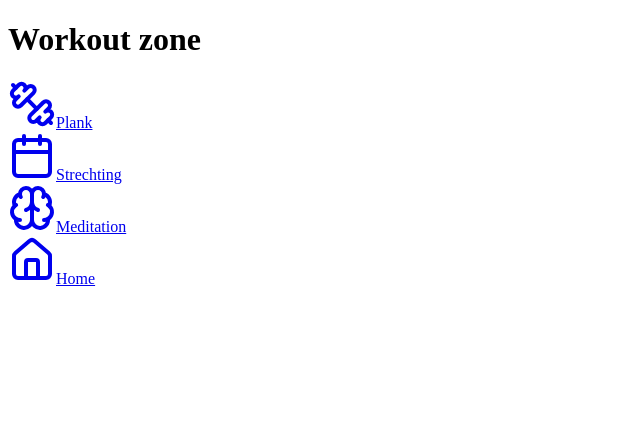
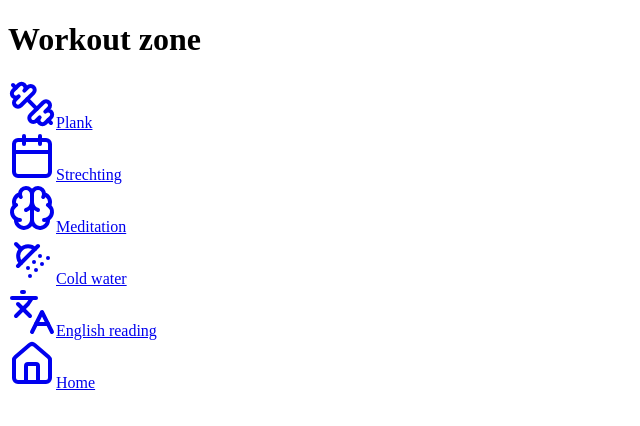
Before and after one commit to mmazurprv/habitmaster, a Next.js app: page /workout in a window 1280 px wide. Shown: the top 426 px of the page, without its empty margins (0-640 px from the left). Built offline with nearby package versions, Linux system fonts and the light colour scheme.

Commit message:
Cold water and english added

```diff
--- a/app/workout/page.tsx
+++ b/app/workout/page.tsx
@@ -1,4 +1,11 @@
-import { Dumbbell, Home, Calendar, Brain } from "lucide-react";
+import {
+  Dumbbell,
+  Home,
+  Calendar,
+  Brain,
+  Languages,
+  ShowerHead,
+} from "lucide-react";
 import Menu from "@/components/menu";
 
 export default function WorkoutPage() {
@@ -18,6 +25,16 @@ export default function WorkoutPage() {
       icon: Brain,
       href: "/workout/add-workout/9005",
     },
+    {
+      name: "Cold water",
+      icon: ShowerHead,
+      href: "/workout/add-workout/9105",
+    },
+    {
+      name: "English reading",
+      icon: Languages,
+      href: "/workout/add-workout/9800",
+    },
     { name: "Home", icon: Home, href: "/" },
   ];
 
--- a/components/workouts/exercise-list.tsx
+++ b/components/workouts/exercise-list.tsx
@@ -7,6 +7,8 @@ export default function ExerciseList({ exercises }: { exercises: Exercise[] }) {
       8001: "Plank",
       9001: "Leg stretch",
       9005: "Meditation",
+      9800: "English reading",
+      9105: "Cold water",
     };
     return titles[exid] || "Other";
   };
--- a/lib/actions/ add-workout.ts
+++ b/lib/actions/ add-workout.ts
@@ -27,6 +27,10 @@ export default async function addWorkout(formData: FormData) {
     timespan = 210; // 3.5 min for stretching
   } else if (exerciseId === "9005") {
     timespan = 900; //15 min for meditation
+  } else if (exerciseId === "800") {
+    timespan = 900; //15 min for english reading unit
+  } else if (exerciseId === "9105") {
+    timespan = 120; //2 min for meditation
   } else {
     timespan = 0;
   }
```
